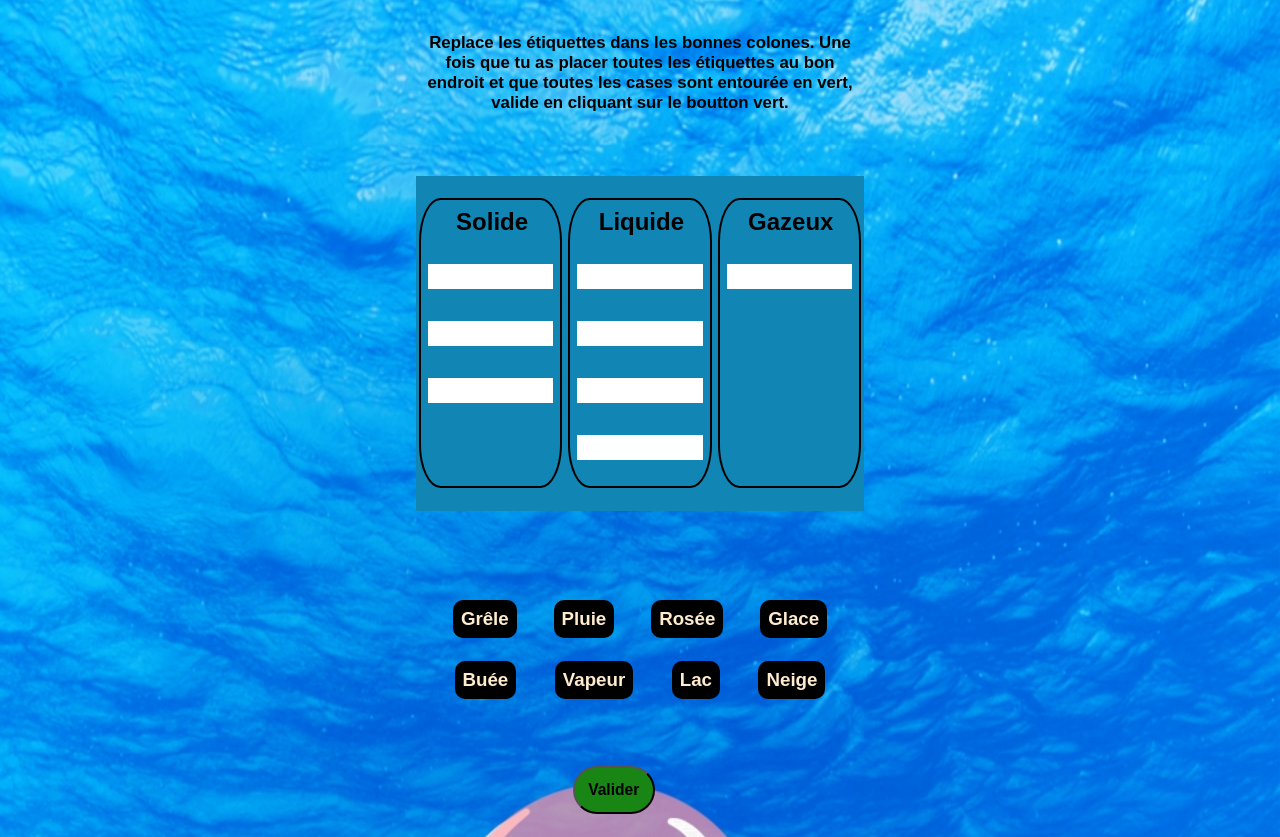
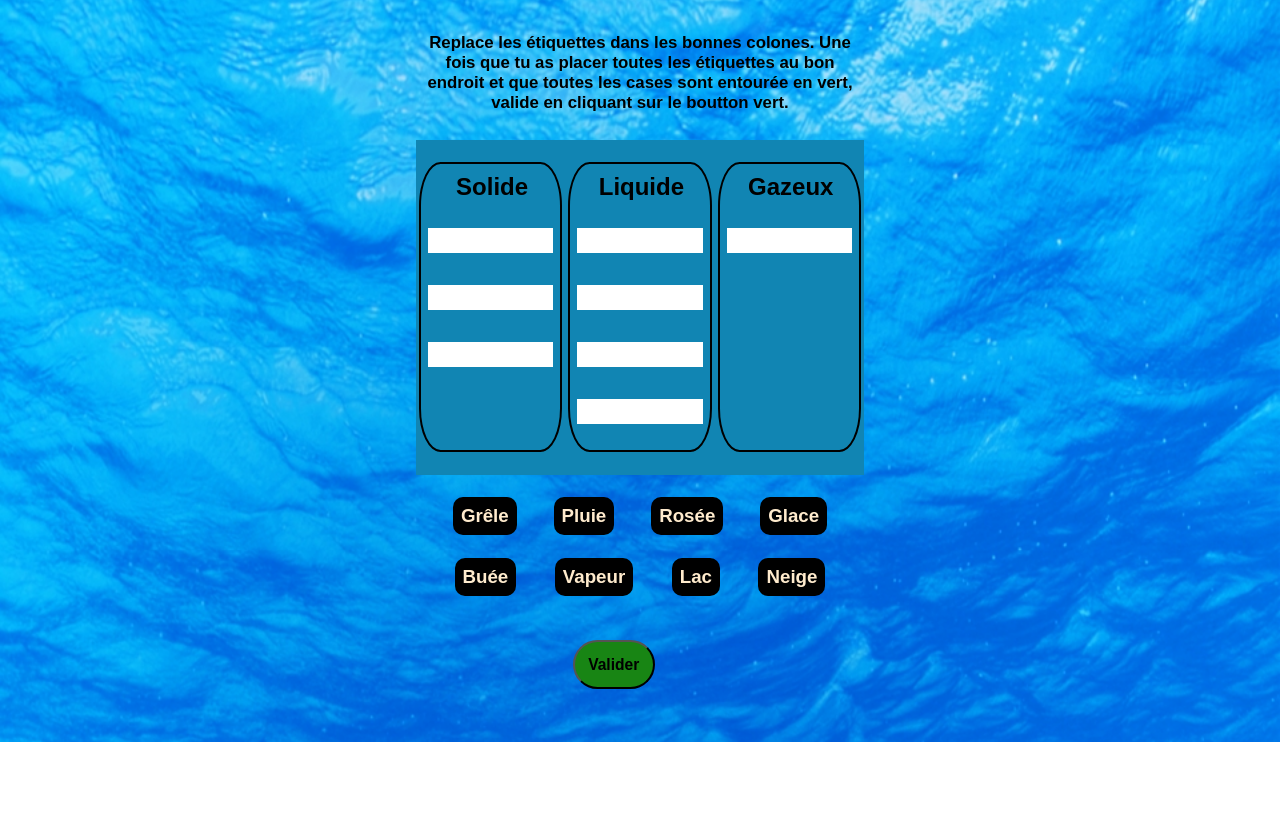
Before and after one commit to Najyana/ProjetFilRouge, a plain HTML site: page jeueau.html in a window 1280 px wide. Shown: the part 58-895 px from the top of the page. After the commit the page ends 800 px from the top, so only its background shows below. Drawn offline with Linux system fonts and the light colour scheme; a web font is replaced by a local one.

Commit message:
Modif css pour présentation

```diff
--- a/css/cycleeau.css
+++ b/css/cycleeau.css
@@ -52,7 +52,7 @@ h2{
 	text-align: center;
 }
 .valider{
-    margin-top: 30%;
+    margin-top: 15%;
     margin-left: 35%;
     padding-bottom: 5%;
 }
--- a/css/jeucycle.css
+++ b/css/jeucycle.css
@@ -44,8 +44,8 @@ h2{
     background-size: contain;
     background-repeat: no-repeat;
     width: 100%;
-    height: 40%;
-    margin-top: 20%;
+    height: 30%;
+    margin-top: 5%;
 }
 .block1{
     padding-top: 50px;
@@ -104,7 +104,7 @@ h2{
 	text-align: center;
 }
 .valider{
-    margin-top: 20%;
+    margin-top: 5%;
     margin-left: 35%;
     padding-bottom: 5%;
 }
--- a/css/jeueau.css
+++ b/css/jeueau.css
@@ -39,8 +39,8 @@ h2{
 .tableau{
     padding-top: 5%;
     padding-bottom: 5%;
-    margin-top: 10%;
-    margin-bottom: 20%;
+    margin-top: 2%;
+    margin-bottom: 5%;
     display: flex;
     justify-content: space-around;
     background-color: rgb(17, 133, 179);
@@ -178,7 +178,7 @@ h2{
 	text-align: center;
 }
 .valider{
-    margin-top: 10%;
+    margin-top: 5%;
     margin-left: 35%;
     padding-bottom: 5%;
 }
```
